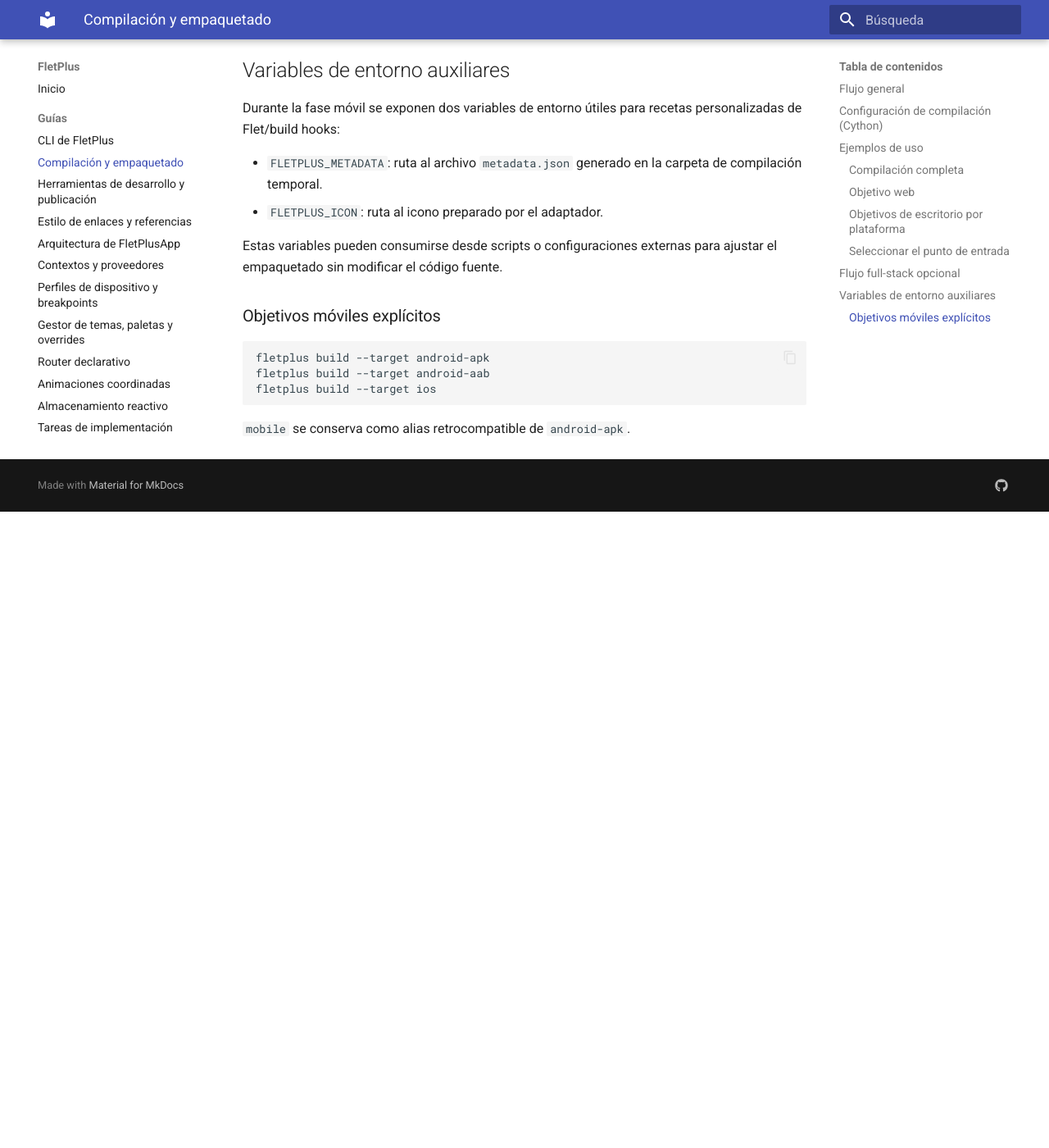
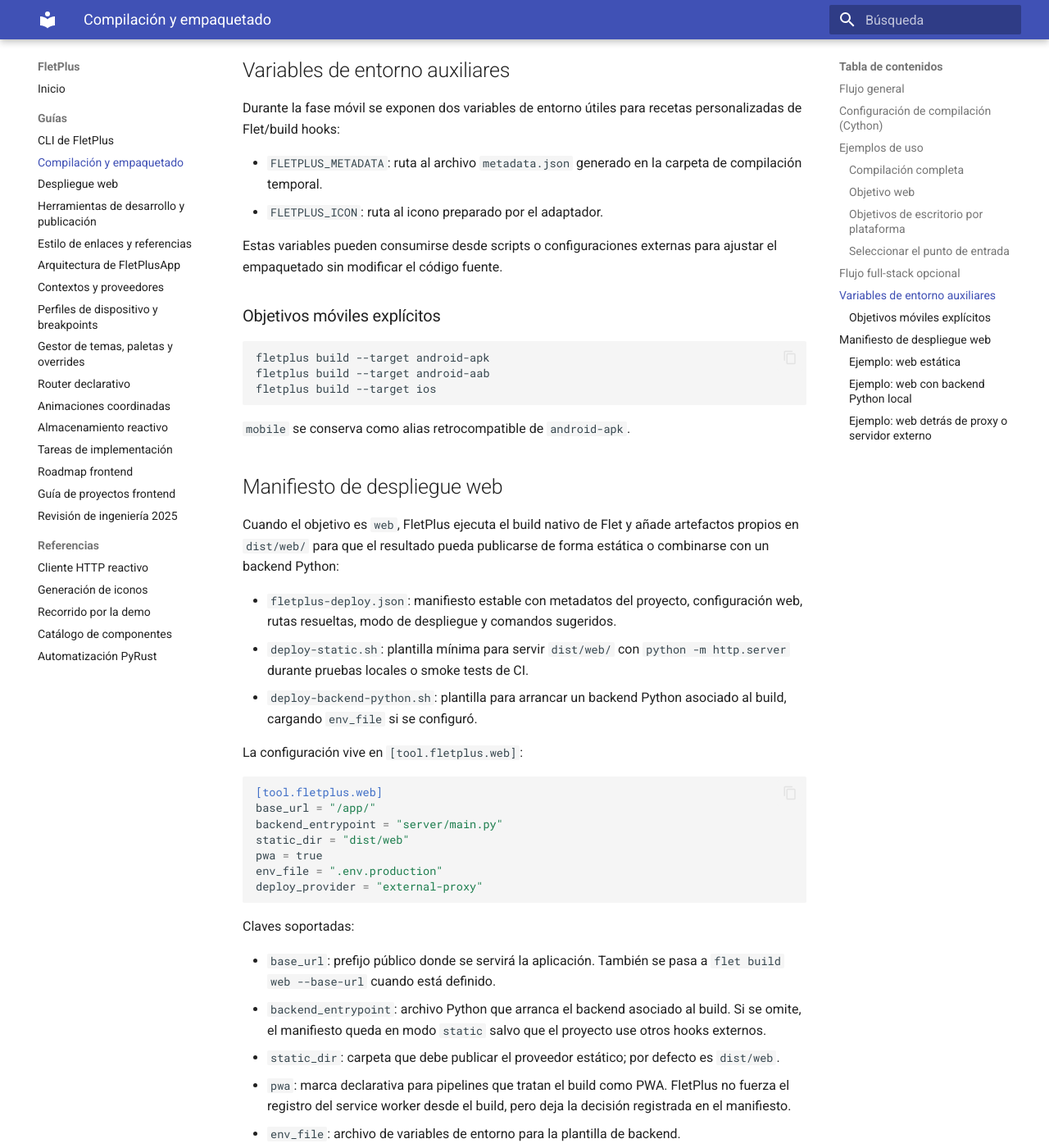
Before and after one commit to Alphonsus411/FletPlus, an MkDocs documentation site: the page built from docs/building.md, in a window 1280 px wide and 1400 px high, scrolled down 3000 px. Shown: the whole window at 82% size. Built offline with MkDocs 1.6.1 and Material for MkDocs 9.7.7, drawn with Linux system fonts in a browser that asks for light colours; before the commit the page ends 3624 px from its top, so only the background shows below that; some of the changed text lies outside the part shown.

Commit message:
Add web deploy manifest generation

````diff
--- a/docs/building.md
+++ b/docs/building.md
@@ -145,3 +145,101 @@
 ```
 
 `mobile` se conserva como alias retrocompatible de `android-apk`.
+
+## Manifiesto de despliegue web
+
+Cuando el objetivo es `web`, FletPlus ejecuta el build nativo de Flet y añade
+artefactos propios en `dist/web/` para que el resultado pueda publicarse de
+forma estática o combinarse con un backend Python:
+
+- `fletplus-deploy.json`: manifiesto estable con metadatos del proyecto,
+  configuración web, rutas resueltas, modo de despliegue y comandos sugeridos.
+- `deploy-static.sh`: plantilla mínima para servir `dist/web/` con
+  `python -m http.server` durante pruebas locales o smoke tests de CI.
+- `deploy-backend-python.sh`: plantilla para arrancar un backend Python asociado
+  al build, cargando `env_file` si se configuró.
+
+La configuración vive en `[tool.fletplus.web]`:
+
+```toml
+[tool.fletplus.web]
+base_url = "/app/"
+backend_entrypoint = "server/main.py"
+static_dir = "dist/web"
+pwa = true
+env_file = ".env.production"
+deploy_provider = "external-proxy"
+```
+
+Claves soportadas:
+
+- `base_url`: prefijo público donde se servirá la aplicación. También se pasa a
+  `flet build web --base-url` cuando está definido.
+- `backend_entrypoint`: archivo Python que arranca el backend asociado al build.
+  Si se omite, el manifiesto queda en modo `static` salvo que el proyecto use
+  otros hooks externos.
+- `static_dir`: carpeta que debe publicar el proveedor estático; por defecto es
+  `dist/web`.
+- `pwa`: marca declarativa para pipelines que tratan el build como PWA. FletPlus
+  no fuerza el registro del service worker desde el build, pero deja la decisión
+  registrada en el manifiesto.
+- `env_file`: archivo de variables de entorno para la plantilla de backend.
+- `deploy_provider`: etiqueta libre para CI/CD (`static`, `nginx`, `vercel`,
+  `external-proxy`, etc.).
+
+### Ejemplo: web estática
+
+```toml
+[tool.fletplus.web]
+base_url = "/"
+static_dir = "dist/web"
+deploy_provider = "static"
+```
+
+```bash
+fletplus build --target web
+cd dist/web
+./deploy-static.sh
+```
+
+El manifiesto resultante usa `deployment.mode = "static"` y apunta a `dist/web`
+como directorio publicable.
+
+### Ejemplo: web con backend Python local
+
+```toml
+[tool.fletplus]
+backend_app = "backend/app.py"
+
+[tool.fletplus.web]
+base_url = "/"
+backend_entrypoint = "backend/app.py"
+env_file = ".env.local"
+deploy_provider = "python-local"
+```
+
+```bash
+fletplus build --target web
+./dist/web/deploy-backend-python.sh
+```
+
+El manifiesto usa `deployment.mode = "backend-python"`, resuelve la ruta absoluta
+del backend y deja un comando sugerido `python backend/app.py` para herramientas
+externas.
+
+### Ejemplo: web detrás de proxy o servidor externo
+
+```toml
+[tool.fletplus.web]
+base_url = "/portal/"
+static_dir = "dist/web"
+backend_entrypoint = "server/asgi.py"
+env_file = ".env.production"
+deploy_provider = "external-proxy"
+```
+
+En este modo, publica `dist/web/` bajo el prefijo `/portal/` en Nginx, Apache,
+Caddy o el servidor equivalente y proxyfica las rutas dinámicas hacia el backend
+Python. El manifiesto conserva `base_url`, `static_dir`, `backend_entrypoint` y
+`deploy_provider` para que el pipeline de infraestructura pueda validar que el
+proxy coincide con el build generado.
--- a/mkdocs.yml
+++ b/mkdocs.yml
@@ -5,6 +5,7 @@
   - Guías:
       - CLI de FletPlus: cli.md
       - Compilación y empaquetado: building.md
+      - Despliegue web: web.md
       - Herramientas de desarrollo y publicación: tooling.md
       - Estilo de enlaces y referencias: link-style.md
       - Arquitectura de FletPlusApp: app.md
````
Also changed, not shown: docs/web.md (added, +92 -0 lines), 2 other files.
